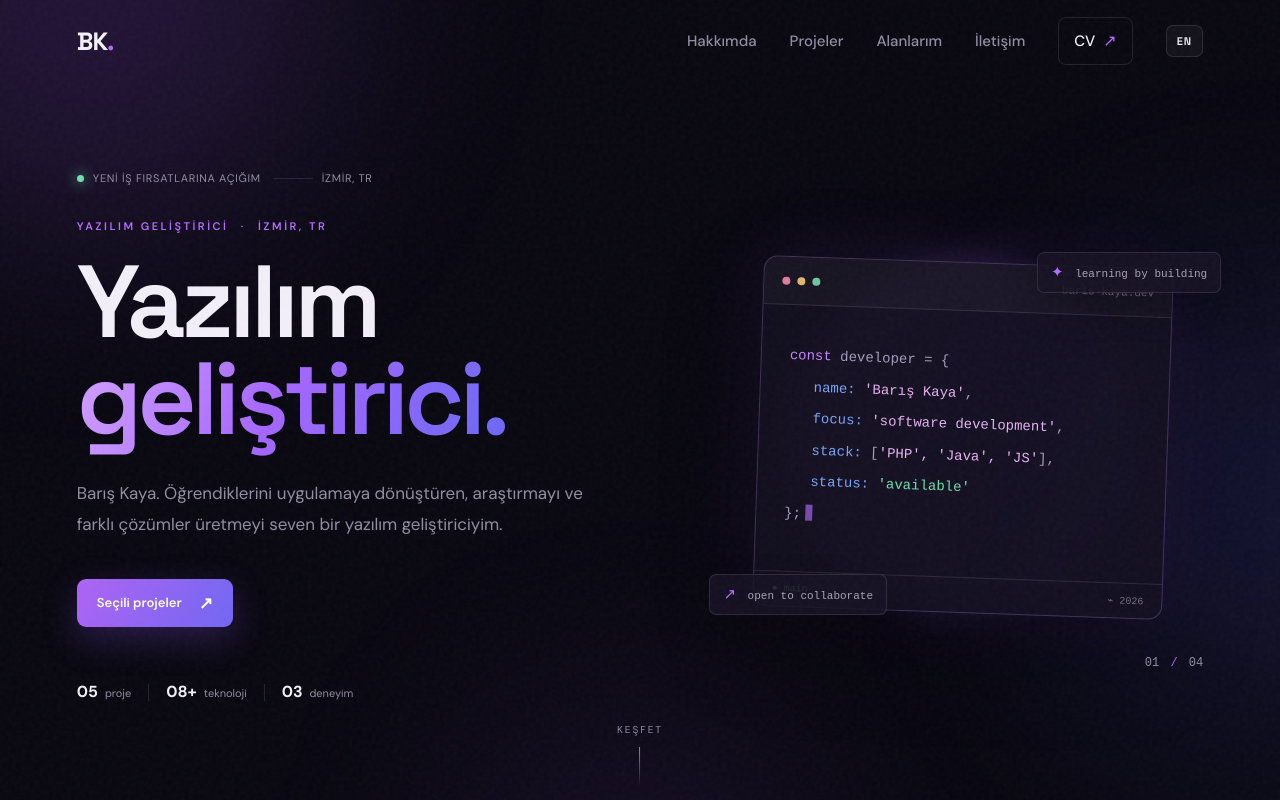
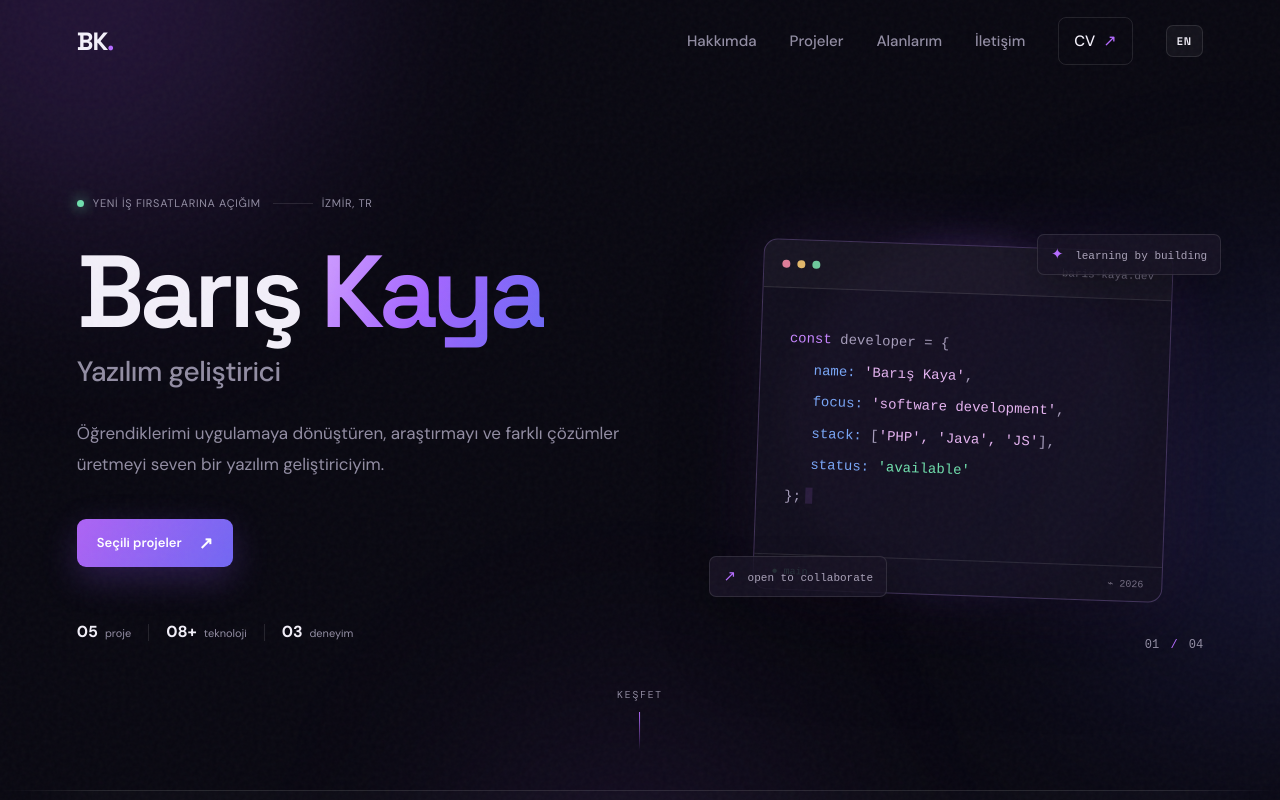
Before and after one commit to bariska35/Portfolio, a plain HTML site: page index.html in a window 1280 px wide. Shown: the top 800 px of the page. Drawn offline with Linux system fonts and the light colour scheme.

Commit message:
Refactor hero section for improved readability and styling

```diff
--- a/index.html
+++ b/index.html
@@ -40,9 +40,8 @@
             <div class="hero-grid">
                 <div class="hero-copy">
                     <div class="eyebrow"><span class="status-dot"></span> Yeni iş fırsatlarına açığım <span class="eyebrow-line"></span> İzmir, TR</div>
-                    <p class="hero-overline">YAZILIM GELİŞTİRİCİ <span>·</span> İZMİR, TR</p>
-                    <h1>Yazılım<br><span class="gradient-text">geliştirici.</span></h1>
-                    <p class="hero-sub">Barış Kaya. Öğrendiklerini uygulamaya dönüştüren, araştırmayı ve farklı çözümler üretmeyi seven bir yazılım geliştiriciyim.</p>
+                    <h1><span class="hero-name">Barış <span class="gradient-text">Kaya</span></span><small class="hero-role">Yazılım geliştirici</small></h1>
+                    <p class="hero-sub">Öğrendiklerini uygulamaya dönüştüren, araştırmayı ve farklı çözümler üretmeyi seven bir yazılım geliştiriciyim.</p>
                     <div class="hero-cta">
                         <a href="#projects" class="btn btn-primary">Seçili projeler <span>↗</span></a>
                     </div>
--- a/script.js
+++ b/script.js
@@ -66,8 +66,8 @@ const indexTranslations = {
         nav: ['Hakkımda', 'Projeler', 'Alanlarım', 'İletişim'],
         eyebrow: '<span class="status-dot"></span> Yeni iş fırsatlarına açığım <span class="eyebrow-line"></span> İzmir, TR',
         overline: 'YAZILIM GELİŞTİRİCİ <span>·</span> İZMİR, TR',
-        heroTitle: 'Yazılım<br><span class="gradient-text">geliştirici.</span>',
-        heroSub: 'Barış Kaya. Öğrendiklerini uygulamaya dönüştüren, araştırmayı ve farklı çözümler üretmeyi seven bir yazılım geliştiriciyim.',
+        heroTitle: '<span class="hero-name">Barış <span class="gradient-text">Kaya</span></span><small class="hero-role">Yazılım geliştirici</small>',
+        heroSub: 'Öğrendiklerimi uygulamaya dönüştüren, araştırmayı ve farklı çözümler üretmeyi seven bir yazılım geliştiriciyim.',
         primaryCta: 'Seçili projeler <span>↗</span>',
         cvCta: "CV'yi incele <span>↓</span>",
         stats: ['<b>05</b> proje', '<b>08+</b> teknoloji', '<b>03</b> deneyim'],
@@ -109,8 +109,8 @@ const indexTranslations = {
         nav: ['About', 'Projects', 'Areas', 'Contact'],
         eyebrow: '<span class="status-dot"></span> Open to new opportunities <span class="eyebrow-line"></span> Izmir, TR',
         overline: 'SOFTWARE DEVELOPER <span>·</span> IZMIR, TR',
-        heroTitle: 'Software<br><span class="gradient-text">developer.</span>',
-        heroSub: 'Barış Kaya. A software developer who turns what he learns into practice and enjoys researching, experimenting, and creating different solutions.',
+        heroTitle: '<span class="hero-name">Barış <span class="gradient-text">Kaya</span></span><small class="hero-role">Software developer</small>',
+        heroSub: 'A software developer who turns what he learns into practice and enjoys researching, experimenting, and creating different solutions.',
         primaryCta: 'Selected projects <span>↗</span>',
         cvCta: 'View my CV <span>↓</span>',
         stats: ['<b>05</b> projects', '<b>08+</b> technologies', '<b>03</b> experiences'],
--- a/style.css
+++ b/style.css
@@ -232,6 +232,16 @@ main,section {
     letter-spacing: -5px;
     font-weight: 600;
     margin-bottom: 30px;
+}
+.hero-name {
+    display: block;
+}
+.hero-role {
+    display: block;
+    margin-top: 17px;
+    color: var(--muted);
+    font: 500 clamp(18px,2.2vw,28px)/1.1 'DM Sans',sans-serif;
+    letter-spacing: -.5px;
 }
 .gradient-text {
     background: linear-gradient(115deg,#d4a3ff 0%,#a466ff 48%,#6969f4 100%);
```
